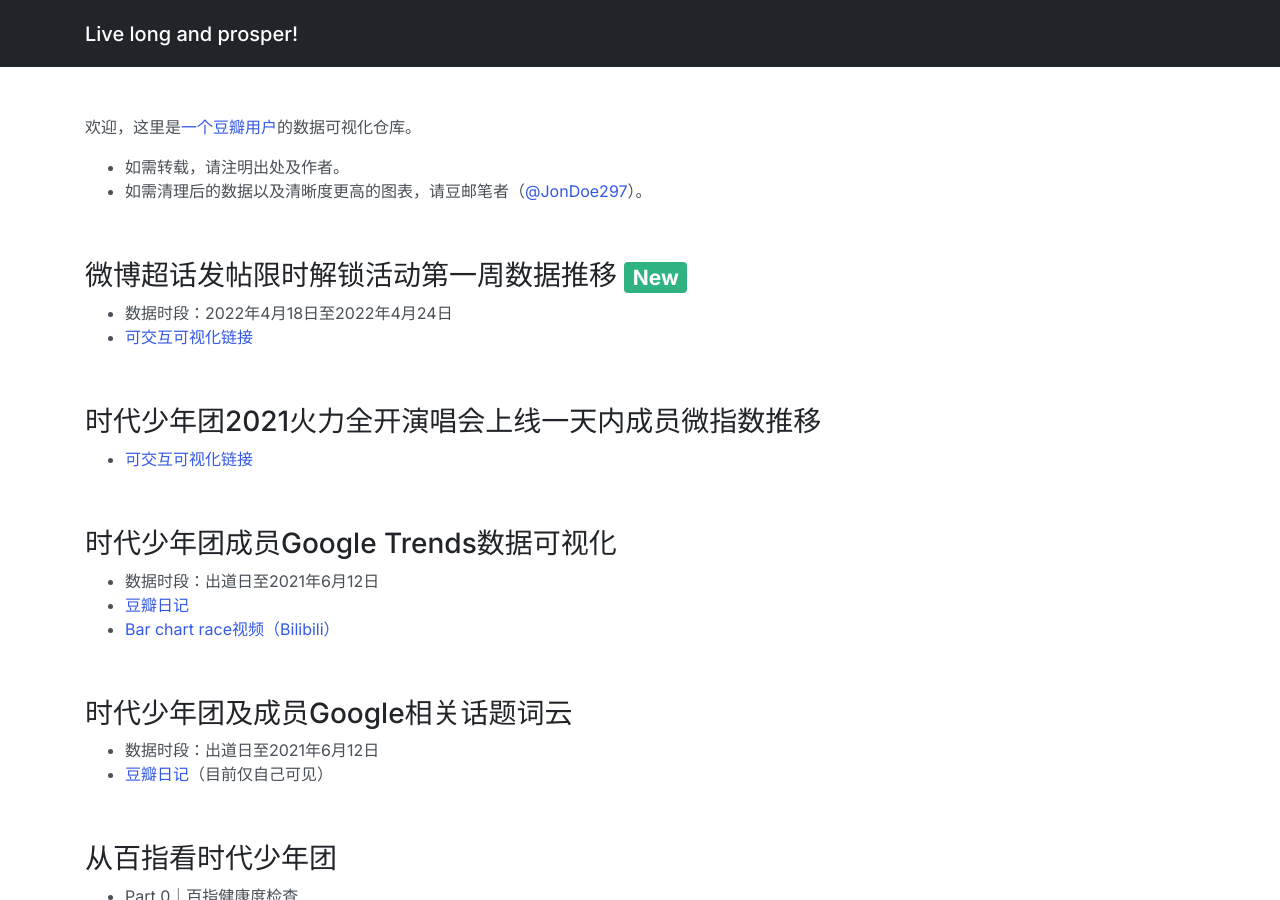
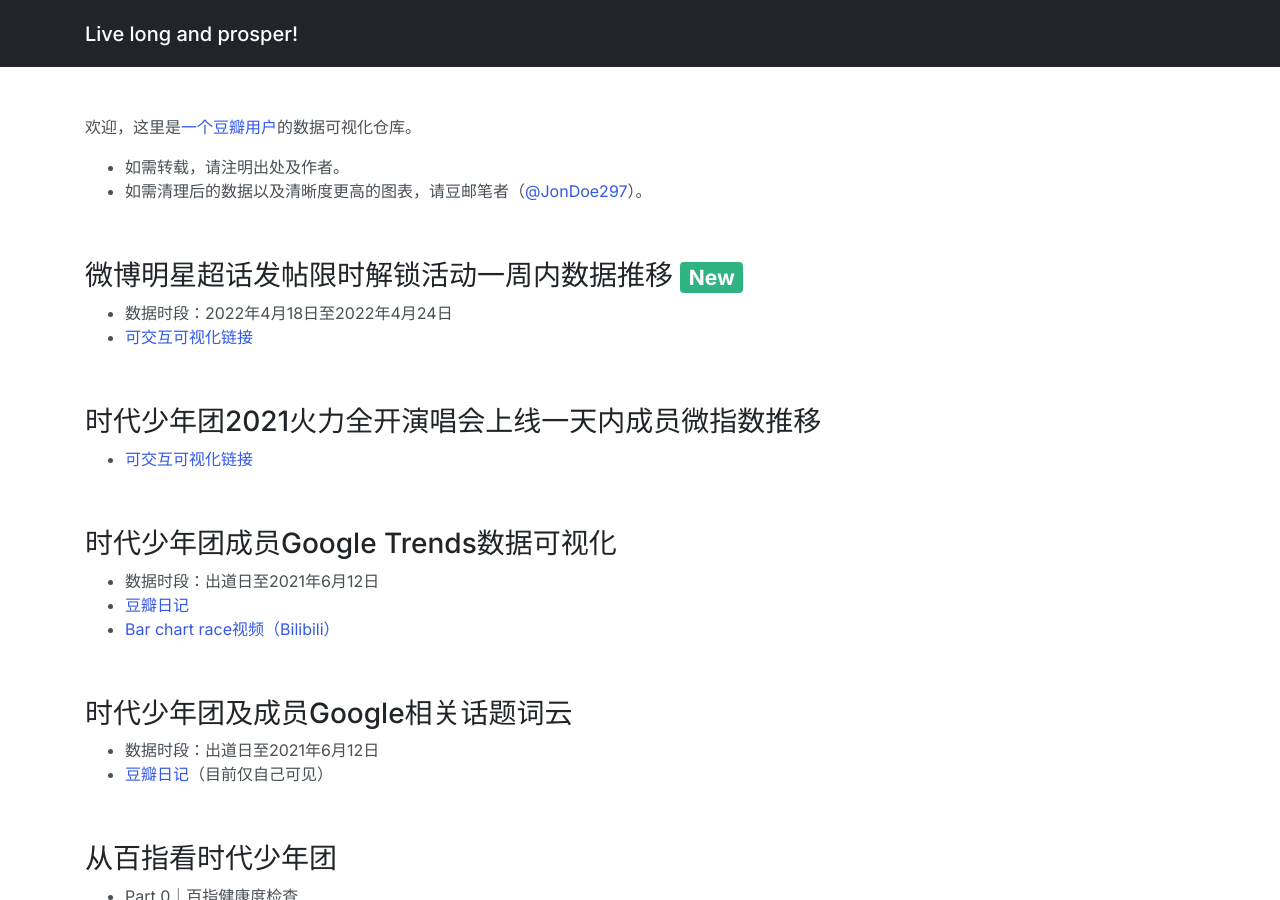
Before and after one commit to webbglass/webbglass.github.io, a Jekyll site: the page built from index.md, in a window 1280 px wide and 900 px high. Built offline with Jekyll 4.4.1, drawn with Linux system fonts in a browser that asks for light colours; our own code applies the rules of GitHub Pages for plain Markdown files.

Commit message:
Update index.md

```diff
--- a/index.md
+++ b/index.md
@@ -9,7 +9,7 @@
 
 <br>
 
-### 微博超话发帖限时解锁活动第一周数据推移 <span class="badge bg-success" style="color:white">New</span>
+### 微博明星超话发帖限时解锁活动一周内数据推移 <span class="badge bg-success" style="color:white">New</span>
 
 * 数据时段：2022年4月18日至2022年4月24日
 * [可交互可视化链接](https://webbglass.github.io/weibo-unlock-2022/)
```
